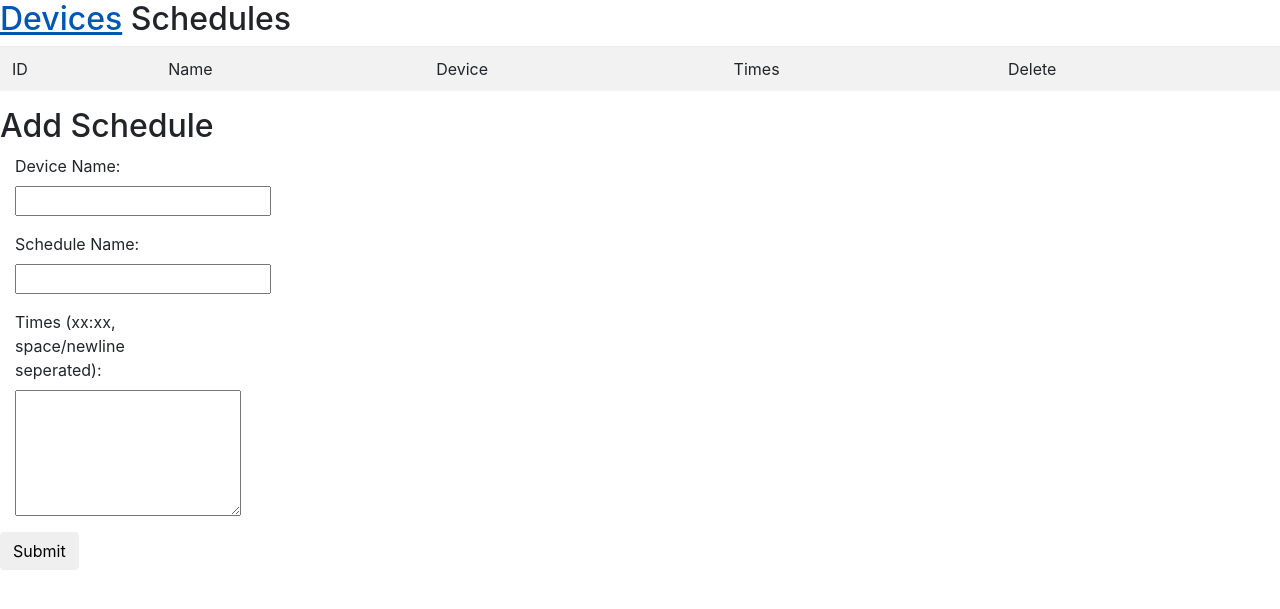
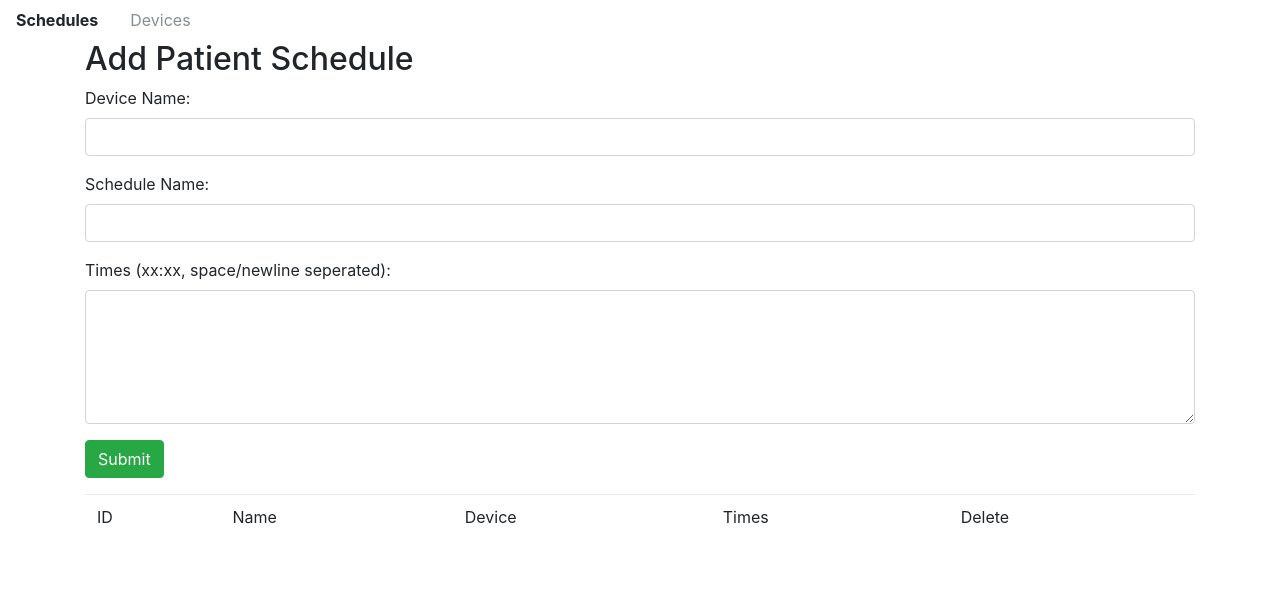
Before and after one commit to simonq80/IoT-Patient-Monitor, a Flask app: page /schedules in a window 1280 px wide. Shown: the top 609 px of the page. Run offline with Flask 2, Linux system fonts and the light colour scheme; data that the repository does not hold is empty; some libraries are stand-ins or nearby versions.

Commit message:
cleaned up the patient scheduler UI

```diff
--- a/mgnt_app/templates/schedules.html
+++ b/mgnt_app/templates/schedules.html
@@ -1,9 +1,32 @@
 <head>
   <link rel="stylesheet" href="https://maxcdn.bootstrapcdn.com/bootstrap/4.0.0-beta.2/css/bootstrap.min.css" integrity="sha384-PsH8R72JQ3SOdhVi3uxftmaW6Vc51MKb0q5P2rRUpPvrszuE4W1povHYgTpBfshb" crossorigin="anonymous">
 </head>
+<nav class="nav">
+  <a class="nav-link active"><b>Schedules</b></a></h2>
+  <a class="nav-link disabled" href="/devices">Devices</a>
+</nav>
 <body>
-  <h2> <a href="/devices">Devices</a>  Schedules</h2>
-  <table class="table table-striped">
+  <div class="container">
+    <div class="well">
+      <h2>Add Patient Schedule</h2>
+      <form class="form-horizontal" action="/schedules" method="post">
+        <div class="form-group">
+          <label for="dname">Device Name:</label>
+            <input class="form-control" type="text" name="dname" id="dname">
+        </div>
+        <div class="form-group">
+          <label for="sname">Schedule Name:</label>
+            <input class="form-control" type="text" name="sname" id="sname">
+        </div>
+        <div class="form-group">
+          <label for="times">Times (xx:xx, space/newline   seperated):</label>
+          <textarea class="form-control" name="times" id="times", rows="5"></textarea>
+        </div>
+        <button type="submit" class="btn btn-success">Submit</button>
+      </form>
+    </div>
+  <table class="table">
+    <thread>
       <tr>
         <td>ID</td>
         <td>Name</td>
@@ -11,41 +34,22 @@
         <td>Times</td>
         <td>Delete</td>
       </tr>
-
+    </thread>
+    <tbody>
     {% for row in x %}
         <tr>
           <td>{{ row[0] }}</td>
           <td>{{ row[1] }}</td>
           <td>
-              <a href="/devices/{{row[2]}}">{{row[2]}}</a>
+              <a class="btn btn-info" href="/devices/{{row[2]}}">ID: {{row[2]}}</a>
           </td>
-          <td>{{ row[3] }}</td>
+          <td><code>{{ row[3] }}</code></td>
           <td>
-              <a href="/schedules/{{row[0]}}/delete">Delete</a>
+              <a class="btn btn-danger" href="/schedules/{{row[0]}}/delete">Delete</a>
           </td>
         </tr>
     {% endfor %}
+  </tbody>
   </table>
-  <h2> Add Schedule </h2>
-  <form class="form-horizontal" action="/schedules" method="post">
-    <div class="form-group">
-      <label class="control-label col-sm-2" for="dname">Device Name:</label>
-      <div class="col-sm-10">
-        <input type="text" name="dname" id="dname">
   </div>
-    </div>
-    <div class="form-group">
-      <label class="control-label col-sm-2" for="sname">Schedule Name:</label>
-      <div class="col-sm-10">
-        <input type="text" name="sname" id="sname">
-      </div>
-    </div>
-    <div class="form-group">
-      <label class="control-label col-sm-2" for="times">Times (xx:xx, space/newline   seperated):</label>
-      <div class="col-sm-10">
-        <textarea name="times" id="times", rows="5"></textarea>
-      </div>
-    </div>
-    <button type="submit" class="btn btn-default">Submit</button>
-  </form>
 </body>
```
Also changed, not shown: mgnt_app/templates/devices.html (+27 -13 lines). Lines whose indentation alone changed are shown as unchanged.
